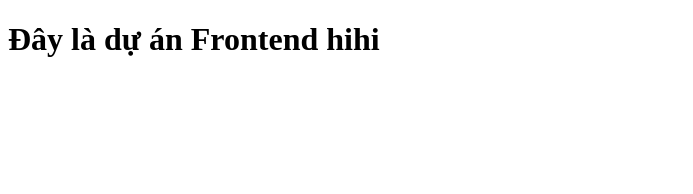
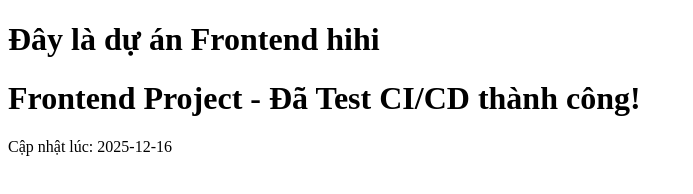
Before and after one commit to rockhocduong2-design/fontend-project, a plain HTML site: page index.html in a window 1280 px wide. Shown: the whole page, without its empty margins (0-693 px from the left). Drawn offline with Linux system fonts and the light colour scheme.

Commit message:
commit 3

```diff
--- a/index.html
+++ b/index.html
@@ -5,5 +5,7 @@
 </head>
 <body>
     <h1>Đây là dự án Frontend hihi</h1>
+    <h1>Frontend Project - Đã Test CI/CD thành công!</h1>
+    <p>Cập nhật lúc: 2025-12-16</p>
     </body>
 </html>
```
